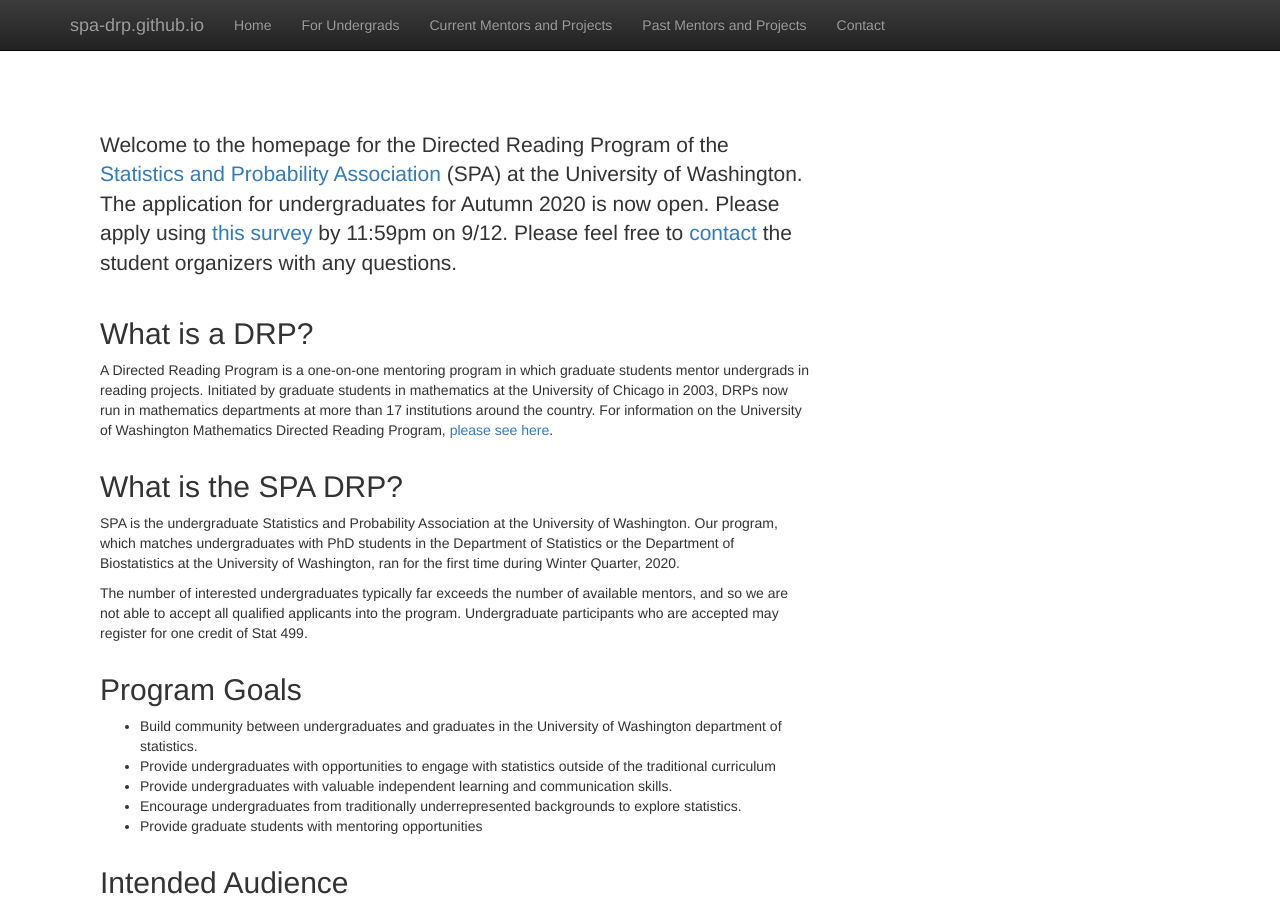
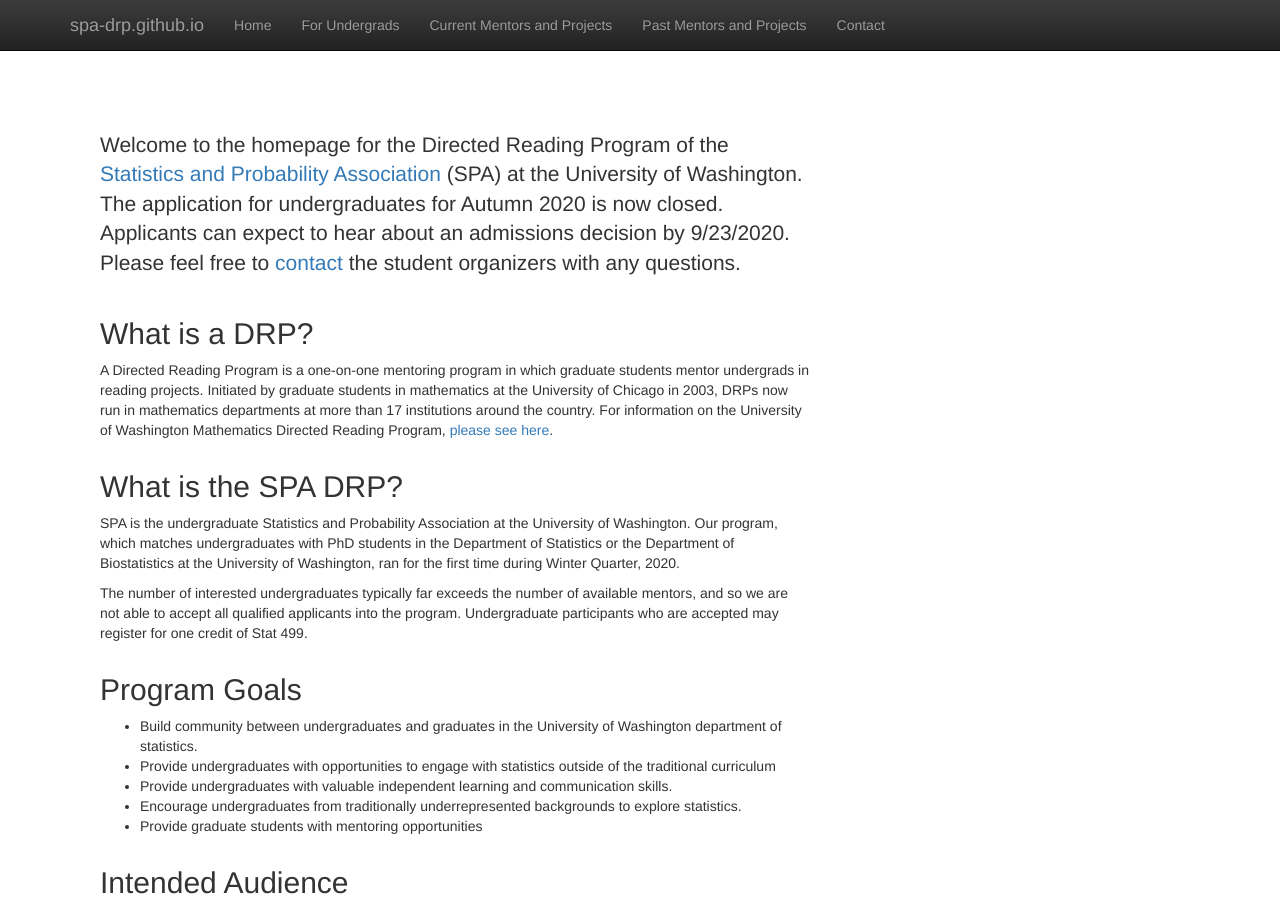
Before and after one commit to SPA-DRP/spa-drp.github.io, a Jekyll site: the page built from index.html, in a window 1280 px wide and 900 px high. Built offline with Jekyll 4.4.1, drawn with Linux system fonts in a browser that asks for light colours; nearby versions of some CDN libraries; library files that are not in the unit come from our copies.

Commit message:
Admissions update

```diff
--- a/index.html
+++ b/index.html
@@ -8,9 +8,9 @@
   <h2 style="padding-top: 10px;" class="featurette-heading"> </h2>
   <p class="lead">
   Welcome to the homepage for the Directed Reading Program of the <a href = "http://students.washington.edu/spassc/">Statistics and Probability Association</a>
-  (SPA) at the University of Washington. The application for undergraduates for Autumn 2020 is now open.
-  Please apply using <a href=https://docs.google.com/forms/d/e/1FAIpQLSeB198h48fLiQo87t4TrQvwTQgwZW0d7ZfmBaxrKiaci5sodA/viewform?usp=sf_link>
-    this survey </a> by 11:59pm on 9/12. Please feel free to <a href=https://spa-drp.github.io/contact.html> contact </a> the student organizers with
+  (SPA) at the University of Washington. The application for undergraduates for Autumn 2020 is now closed.
+  Applicants can expect to hear about an admissions decision by 9/23/2020.
+  Please feel free to <a href=https://spa-drp.github.io/contact.html> contact </a> the student organizers with
     any questions.
   </p>
 <!--   <p class = "lead", style="font-size:180%;">
```
